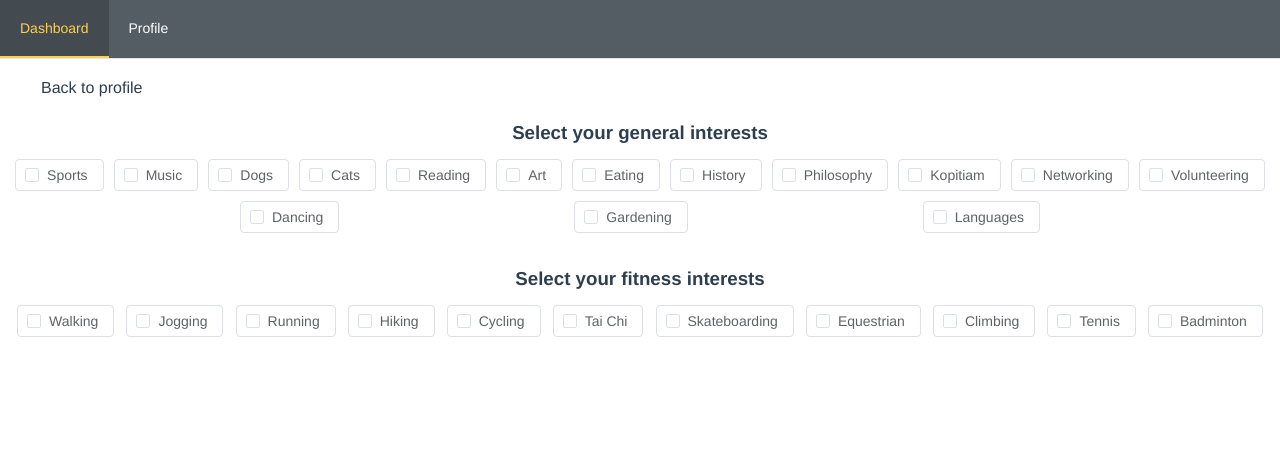
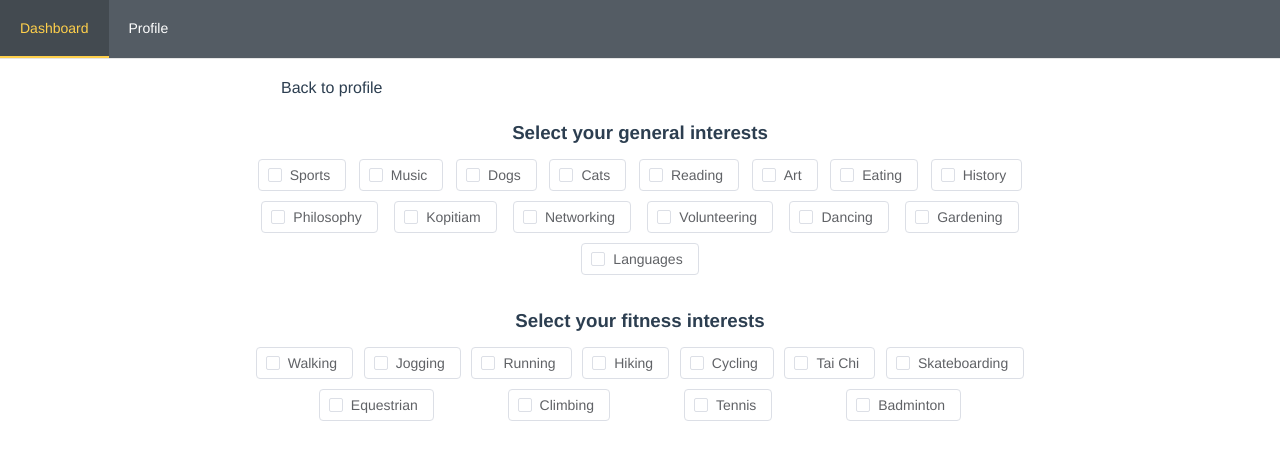
Before and after one commit to barathan11/YME-Hackathon-Team-13, a Vue app in the folder client/: page /interests in a window 1280 px wide. Shown: the top 460 px of the page. Built offline with nearby package versions, Linux system fonts and the light colour scheme; some icons are missing.

Commit message:
setting max width

```diff
--- a/client/src/App.vue
+++ b/client/src/App.vue
@@ -1,7 +1,9 @@
 <template>
     <div>
         <Navigation />
-        <router-view />
+        <div id="app-content">
+            <router-view />
+        </div>
     </div>
 </template>
 
@@ -35,4 +37,9 @@ a:hover {
     -moz-osx-font-smoothing: grayscale;
     color: #2c3e50;
 }
+#app-content {
+    max-width: 800px;
+    margin-left: auto;
+    margin-right: auto;
+}
 </style>
```
